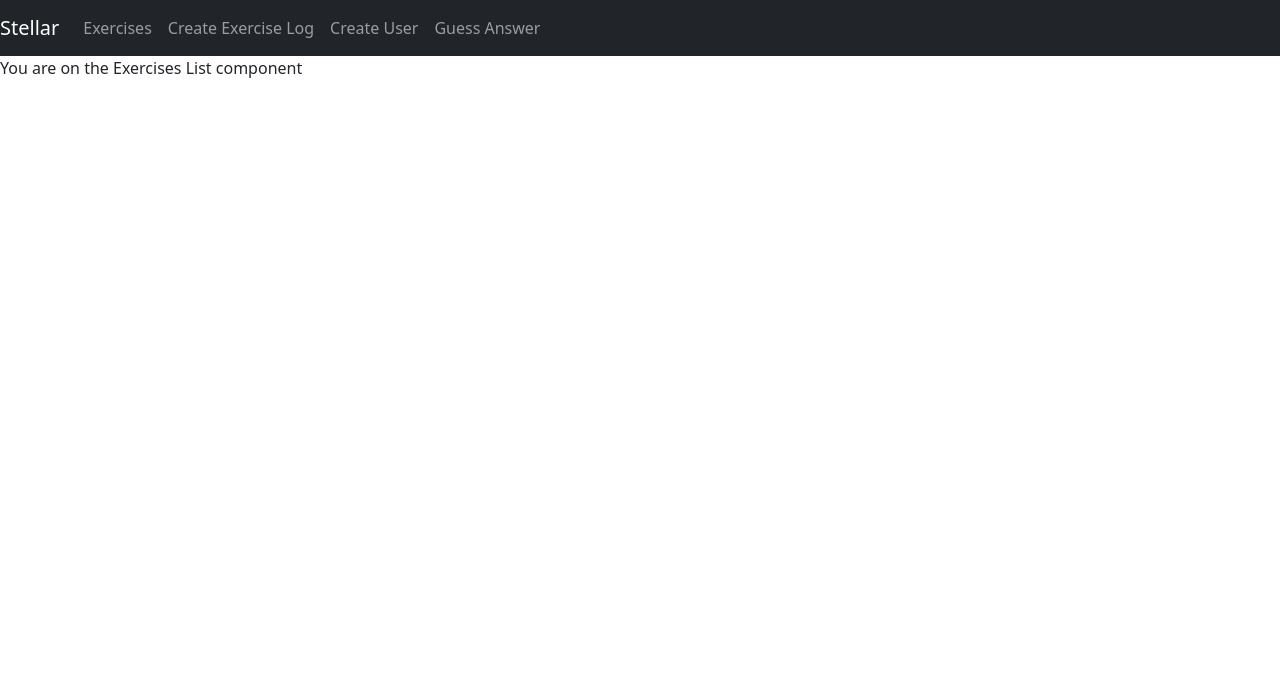
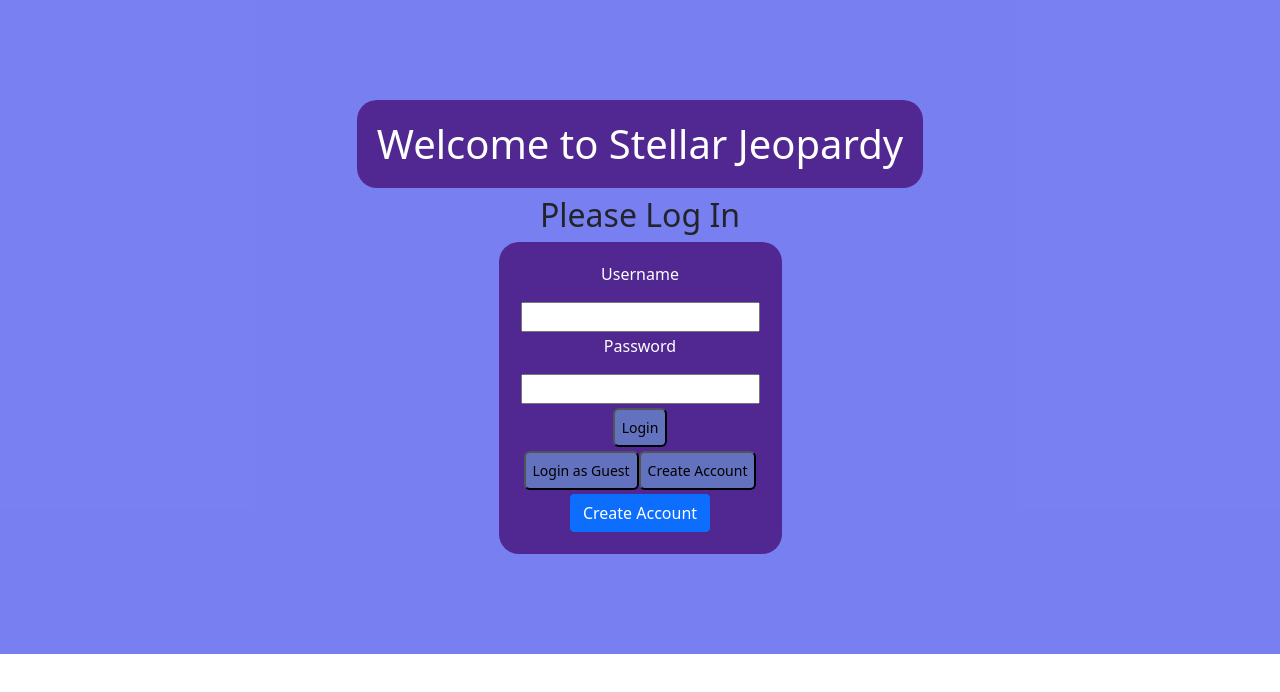
Before and after one commit to UTSCCSCC01/finalprojectw22-stellar, a React (Create React App) app in the folder mern-project-stellar/: page / in a window 1280 px wide. Shown: the top 692 px of the page. Built offline with nearby package versions, Linux system fonts and the light colour scheme.

Commit message:
implemented Login UI and hooked up to the database so that the user can login properly.

```diff
--- a/mern-project-stellar/package.json
+++ b/mern-project-stellar/package.json
@@ -10,6 +10,7 @@
     "axios": "^0.26.0",
     "bootstrap": "^5.1.3",
     "cors": "^2.8.5",
+    "prop-types": "^15.8.1",
     "react": "^17.0.2",
     "react-dom": "^17.0.2",
     "react-router-dom": "^6.2.1",
--- a/mern-project-stellar/src/App.js
+++ b/mern-project-stellar/src/App.js
@@ -1,7 +1,7 @@
 // import logo from './logo.svg';
 // import './App.css';
 
-import React from 'react';
+import React, { useState } from 'react';
 import { BrowserRouter as Router, Routes, Route } from "react-router-dom";
 import "bootstrap/dist/css/bootstrap.min.css";
 
@@ -11,10 +11,34 @@ import ExercisesList from "./components/exercises-list.component";
 import EditExercise from "./components/edit-exercise.component";
 import CreateExercise from "./components/create-exercise.component";
 import CreateUser from "./components/create-user.component";
+import UserLogin from "./components/user-login.component.js";
 import GuessAnswer from "./components/guess-answer.component.js";
 
 
 function App() {
+  const [loggedin, setLogin] = useState();
+  const [User, setCreateUser] = useState();
+
+  if (!loggedin){
+    return <Router>
+      <Routes>
+      {/* <UserLogin setLogin = {setLogin} setCreateUser = {setCreateUser} /> */}
+        <Route path="/" element={<UserLogin setLogin = {setLogin} setCreateUser = {setCreateUser}/>} />
+        <Route path="/user" element={<CreateUser/>} />
+      </Routes>
+  </Router>
+  }
+
+  // if (!User){
+  //   return <Router>
+  //     {/* <Routes> */}
+  //     <CreateUser setCreateUser = {setCreateUser} />
+  //     {/* <Route path="/user" element={<CreateUser/>} /> */}
+  //     {/* </Routes> */}
+  // </Router>
+  // }
+
+
   return (
     <Router>
       <Navbar />
@@ -23,6 +47,7 @@ function App() {
         <Route path="/edit/:id" element={<EditExercise/>} />
         <Route path="/create" element={<CreateExercise/>} />
         <Route path="/user" element={<CreateUser/>} />
+        <Route path="/login" element={<UserLogin/>} />
         <Route path="/guess" element={<GuessAnswer/>} />
       </Routes>
     </Router>
--- a/mern-project-stellar/src/components/navbar.component.js
+++ b/mern-project-stellar/src/components/navbar.component.js
@@ -22,6 +22,9 @@ export default class Navbar extends Component {
           <li className="navbar-item">
           <Link to="/guess" className="nav-link">Guess Answer</Link>
           </li>
+          <li className="navbar-item">
+          <Link to="/login" className="nav-link">Login</Link>
+          </li>
         </ul>
         </div>
       </nav>
--- /dev/null
+++ b/mern-project-stellar/src/components/user-login.component.js
@@ -0,0 +1,197 @@
+import React, { Component, useState } from 'react';
+// import { useNavigate } from 'react-router-dom';
+import axios from 'axios';
+import './user-login.css';
+// import PropTypes from 'prop-types';
+// import App from "../App.js";
+import { Link, useNavigate } from "react-router-dom";
+
+export default class UserLogin extends Component {
+  constructor(props) {
+    super(props);
+    this.onChangeUsername = this.onChangeUsername.bind(this);
+    this.onChangePassword = this.onChangePassword.bind(this);
+    this.onSubmit = this.onSubmit.bind(this);
+    this.redirectToHomepage = this.redirectToHomepage.bind(this);
+    // this.redirectToCreateUser = this.redirectToCreateUser.bind(this);
+
+    this.state = {
+      username: '',
+      password: ''
+    }
+  }
+  onChangeUsername(e) {
+    this.setState({
+      username: e.target.value
+    })
+  }
+
+  onChangePassword(e){
+    this.setState({
+      password: e.target.value
+    })
+  }
+
+
+
+  onSubmit(e) {
+
+    e.preventDefault();
+
+    const user = {
+      username: this.state.username,
+      password: this.state.password
+    }
+    // const [current_username, setUsername] = useState();
+    // const [current_password, setPassword] = useState();
+    // setUsername(user.username);
+    // setPassword(user.password);
+
+    console.log(user);
+
+    let logins = [];
+    axios.get('http://localhost:5000/users')
+      .then(res => {
+          console.log(res.data);
+           logins = res.data.slice();
+          this.setState({ logins });
+        console.log("logins data");
+        console.log(logins);
+
+
+        const loggedin = user;
+
+
+        //   const test = res.data.find({username: user.username})
+          console.log("found user?");
+
+          for (let i = 0; i < res.data.length; i++){
+            if (res.data[i].username === user.username && res.data[i].password === user.password){
+                console.log("we got the user!");
+                //let the user login here!
+                this.props.setLogin(loggedin);
+                this.props.setCreateUser("true");
+                // setLogin(loggedin);
+            }
+            else{
+                console.log("invalid username or password.")
+                    // navigate("/");
+
+                    //  return (
+                    //     <h1>incorrect password</h1>
+                    //  )
+
+            }
+        }
+      });
+    //   console.log("looping");
+    //   for (let i = 0; i < logins.length; i++){
+    //     console.log("looping");
+    //     if (logins[i].username === user.username && logins[i].password === user.password){
+    //         console.log("we got the user!");
+    //         //let the user login here!
+    //     }
+    //     else{
+    //         console.log("invalid username or password.")
+    //             // navigate("/");
+
+    //             //  return (
+    //             //     <h1>incorrect password</h1>
+    //             //  )
+
+    //     }
+    // }
+
+
+    //   const test = logins.find({username: user.username})
+    //   console.log("found user?");
+    //   console.log(test);
+
+
+
+
+    //   for (let i = 0; i < logins.length; i++){
+    //     if (logins[i].username == user.username){
+    //         console.log("we got the user!");
+    //     }
+    //     console.log(user);
+    //   }
+    // this.setState({
+    //   username: '',
+    //   password: ''
+    // })
+  }
+
+  redirectToHomepage(e) {
+    e.preventDefault();
+    const user = {
+        username: "Guest",
+        password: ""
+      }
+
+    const loggedin = user;
+
+    this.props.setLogin(user);
+    this.props.setCreateUser("true");
+  }
+
+//   redirectToCreateUser(e) {
+//     // this.props.setLogin("test");
+//     // this.props.setCreateUser("test");
+//     return <Link to="/user"></Link>
+//   }
+
+redirectToCreateUser = () => {
+    let navigate  = useNavigate();
+    navigate("/user");
+};
+
+  render() {
+    return(
+        <div className="login-wrapper">
+        <h1>Welcome to Stellar Jeopardy</h1>
+        <h2>Please Log In</h2>
+        <form >
+          <label>
+            <p>Username</p>
+            <input type="text"
+            value={this.state.username}
+            onChange={this.onChangeUsername}/>
+          </label>
+          <div>
+          <label>
+            <p>Password</p>
+            <input type="password"
+            value={this.state.password}
+            onChange={this.onChangePassword}/>
+          </label>
+          </div>
+          <div>
+            <button onClick={this.onSubmit} type="submit">Login</button>
+          </div>
+          <div>
+            <button onClick={this.redirectToHomepage} type="submit">Login as Guest</button>
+            {/* <button onClick={this.redirectToCreateUser} type="submit">Create Account</button> */}
+            <button onClick={this.redirectToCreateUser} type="submit">Create Account</button>
+            {/* <button const path = '/user' type="submit">Create Account</button> */}
+            {/* <Link to="/user" className="btn btn-primary">Create Account</Link> */}
+          </div>
+          <div>
+          <Link to="/user" className="btn btn-primary">Create Account</Link>
+          </div>
+        </form>
+        </div>
+      )
+  }
+}
+
+// UserLogin.PropTypes = {
+//     setLogin: PropTypes.func.isRequired
+// };
+
+// UserLogin.propTypes = {
+//     setLogin: PropTypes.func.isRequired
+//   };
+
+// var x = new UserLogin();
+// x.setLogin();
--- /dev/null
+++ b/mern-project-stellar/src/components/user-login.css
@@ -0,0 +1,60 @@
+.login-wrapper {
+    display: flex;
+    flex-direction: column;
+    align-items: center;
+
+    text-align: center;
+
+    /* height: 250px;
+    width: 300px; */
+    /* left:500px;
+    top:200px; */
+    /* border-radius: 22px; */
+    /* position: absolute; */
+
+    background-color: rgba(102, 111, 240, 0.883);
+    transition: 0.3s all;
+    padding: 100px;
+}
+.login-wrapper > h1 {
+    color:rgb(255, 255, 255);
+    background-color: rgba(72, 19, 122, 0.801);
+    padding: 20px;
+    border-radius: 20px;
+}
+.login-wrapper > form {
+    background-color: rgba(72, 19, 122, 0.801);
+    padding: 20px;
+    border-radius: 20px;
+}
+.login-wrapper > form > label > p{
+    color:white;
+}
+
+.login-wrapper > form > div > label > p{
+    color:rgb(255, 255, 255);
+}
+
+.login-wrapper > form > div{
+    padding: 2px;
+}
+
+.login-wrapper > form > div > button {
+    /* flex: 1; */
+    border-radius: 6px;
+    padding: 7px;
+    text-align: center;
+    font-size: 14px;
+    /* display: flex; */
+    /* flex-direction: column;
+    align-items: center;
+    text-align: center; */
+    background-color: rgba(103, 133, 202, 0.801);
+
+}
+
+.login-wrapper > form > div > link {
+    border-radius: 6px;
+    font-size: 14px;
+    padding: 7px;
+}
```
Also changed, not shown: 2 other files (tests, documents, lock files or other folders).
